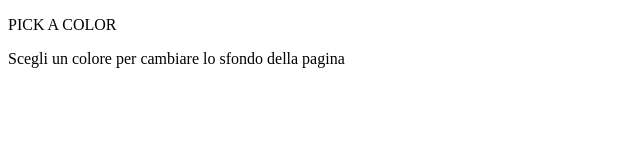
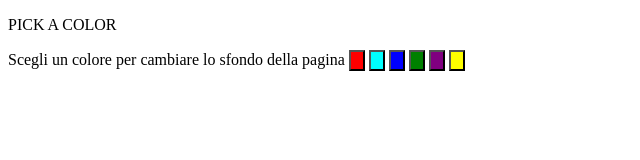
Before and after one commit to AntonioLorusso04/bg-color-picker, a plain HTML site: page index.html in a window 1280 px wide. Shown: the whole page, without its empty margins (0-640 px from the left). Drawn offline with Linux system fonts and the light colour scheme; files that its build step writes are made by us from their sources; files whose address does not match are found by name.

Commit message:
modifiche html

```diff
--- a/index.html
+++ b/index.html
@@ -10,5 +10,11 @@
 <body>
 	<p>PICK A COLOR</p>
 	<p1>Scegli un colore per cambiare lo sfondo della pagina</p1>
+	<input type="button" name="pulsante_premuto" style="background-color: red;" onclick="rosso(this);">
+	<input type="button" name="pulsante" style="background-color: cyan;" onclick="cyan(this);">
+	<input type="button" name="pulsante" style="background-color: blue;" onclick="blue(this);">
+	<input type="button" name="pulsante" style="background-color: green;" onclick="green(this);">
+	<input type="button" name="pulsante" style="background-color: purple;" onclick="purple(this);">
+	<input type="button" name="pulsante" style="background-color: yellow;" onclick="yellow(this);">
 </body>
 </html>
```
